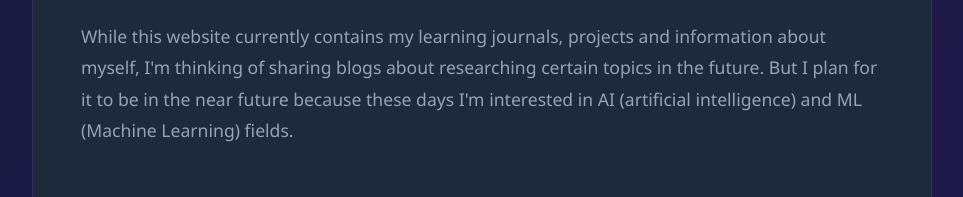
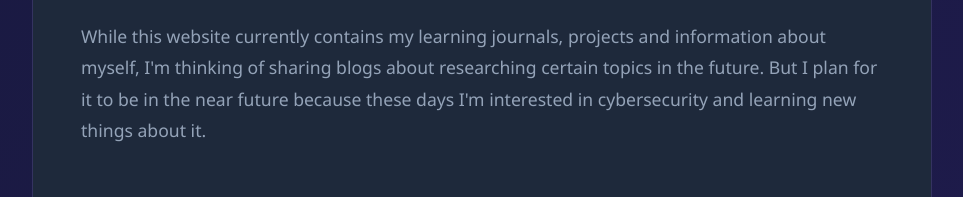
Before and after one commit to gentoo888/mevicta, a plain HTML site: page ws.html in a window 1280 px wide. Shown: the part 3878-4075 px from the top of the page, without its empty margins (158-1121 px from the left). Drawn offline with Linux system fonts and the light colour scheme.

Commit message:
Update ws.html

```diff
--- a/ws.html
+++ b/ws.html
@@ -47,7 +47,7 @@
         <li>I understood the before structure in CSS better and where it is used</li>
       </ul>
       <h3>What am I doing now?</h3>
-      <p>While this website currently contains my learning journals, projects and information about myself, I'm thinking of sharing blogs about researching certain topics in the future. But I plan for it to be in the near future because these days I'm interested in AI (artificial intelligence) and ML (Machine Learning) fields.</p>
+      <p>While this website currently contains my learning journals, projects and information about myself, I'm thinking of sharing blogs about researching certain topics in the future. But I plan for it to be in the near future because these days I'm interested in cybersecurity and learning new things about it.</p>
 
 
     </div>
```
